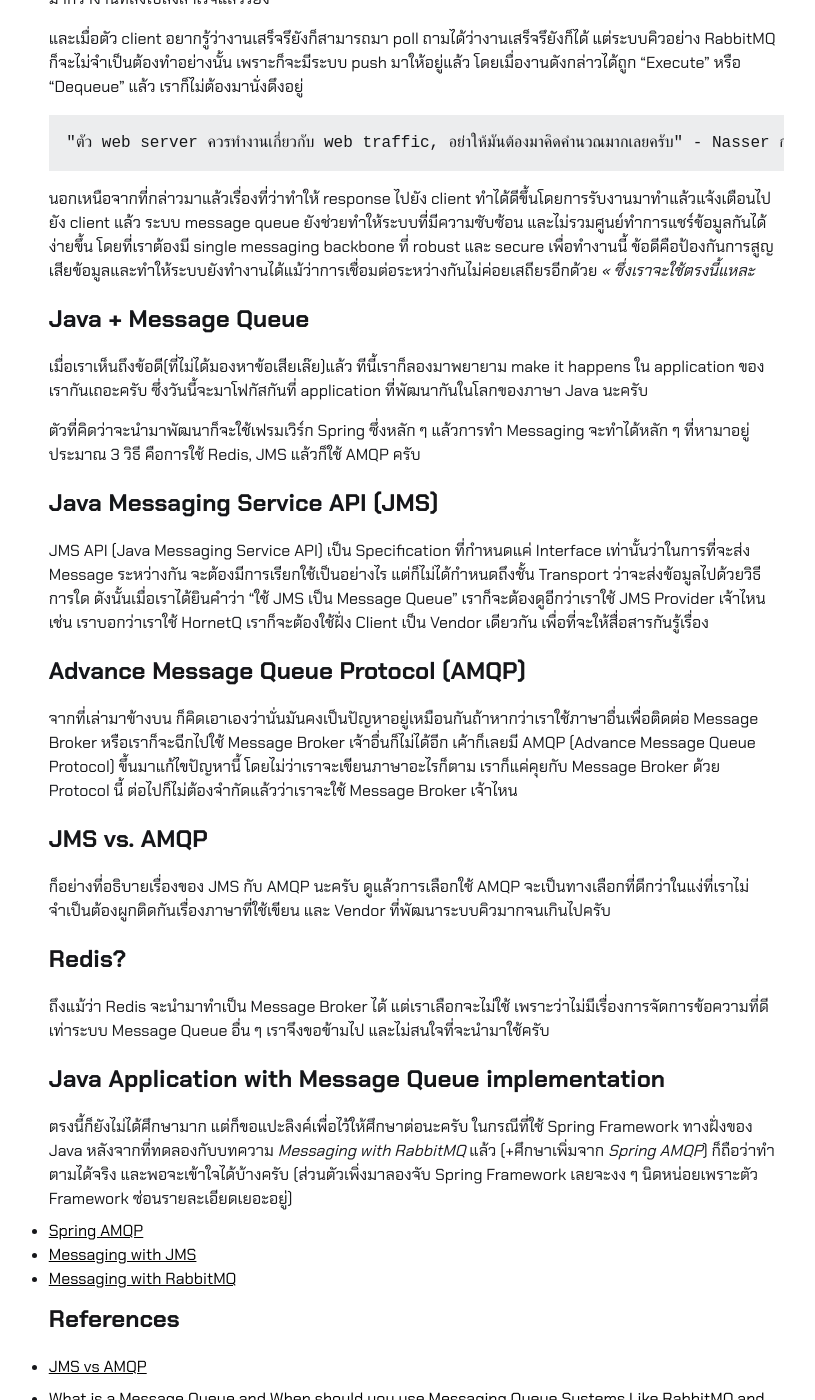
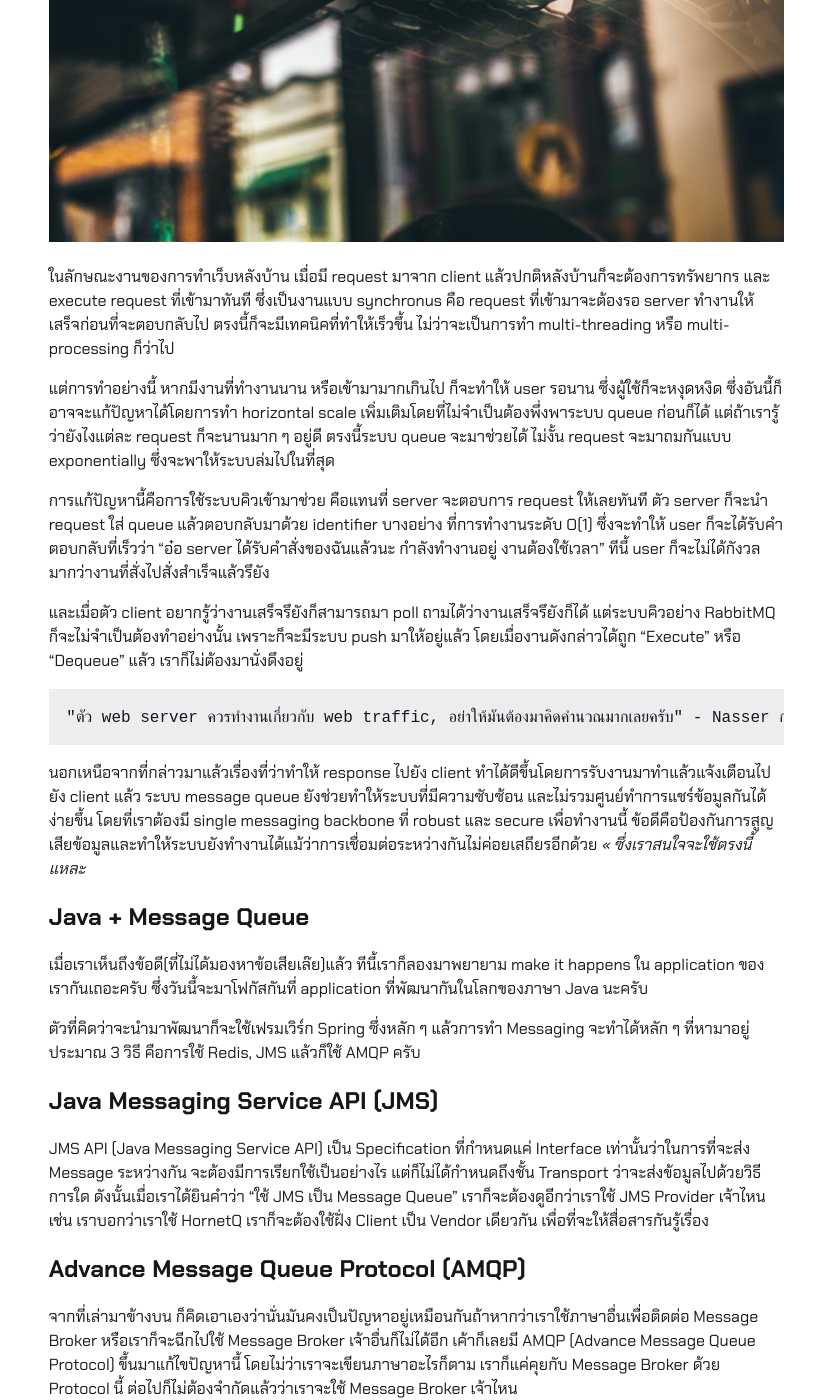
Before and after one commit to zekzit/zekzit.github.io, a Jekyll site: the page built from _posts/2020-12-10-message-queue-in-java.md, in a window 1280 px wide and 1400 px high, scrolled down 589 px. Shown: the whole window, without its empty margins (304-1119 px from the left). Built offline with Jekyll 4.4.1, drawn with Linux system fonts in a browser that asks for light colours; some web fonts are replaced.

Commit message:
Add picture to MQ

````diff
--- a/_posts/2020-12-10-message-queue-in-java.md
+++ b/_posts/2020-12-10-message-queue-in-java.md
@@ -8,6 +8,9 @@ tags: [spring, message queue, amqp]
 เนื่องจากชีวิตเราก็ต้องก้าวไปข้างหน้าเรื่อย ๆ การเจอโจทย์ยากและท้าทายขึ้น เราก็ต้องหาวิถีทางที่มาแก้ปัญหาที่มันเปลี่ยนไปเช่นกัน และวันนี้โจทย์ที่เข้ามาก็คือการที่เราจะทำอย่างไรให้คำสั่งยังอยู่แม้ว่า Service นั้นจะ down ลงไปสักแป๊ป พอตื่นขึ้นมาเราก็ควรจะรับการทำงานต่อได้ ไม่ใช่ว่าให้คำสั่งนั้นหายไปกับสายลมและตามต่อไม่ได้ สิ่งนี้จึงเป็น Solution ให้กับโจทย์ในเรื่องนี้
 
 # ทำไมต้อง Message Queue
+
+![](/assets/images/queue-number.jpg)
+
 ในลักษณะงานของการทำเว็บหลังบ้าน เมื่อมี request มาจาก client แล้วปกติหลังบ้านก็จะต้องการทรัพยากร และ execute request ที่เข้ามาทันที ซึ่งเป็นงานแบบ synchronus คือ request ที่เข้ามาจะต้องรอ server ทำงานให้เสร็จก่อนที่จะตอบกลับไป ตรงนี้ก็จะมีเทคนิคที่ทำให้เร็วขึ้น ไม่ว่าจะเป็นการทำ multi-threading หรือ multi-processing ก็ว่าไป
 
 แต่การทำอย่างนี้ หากมีงานที่ทำงานนาน หรือเข้ามามากเกินไป ก็จะทำให้ user รอนาน ซึ่งผู้ใช้ก็จะหงุดหงิด ซึ่งอันนี้ก็อาจจะแก้ปัญหาได้โดยการทำ horizontal scale เพิ่มเติมโดยที่ไม่จำเป็นต้องพึ่งพาระบบ queue ก่อนก็ได้ แต่ถ้าเรารู้ว่ายังไงแต่ละ request ก็จะนานมาก ๆ อยู่ดี ตรงนี้ระบบ queue จะมาช่วยได้ ไม่งั้น request จะมาถมกันแบบ exponentially ซึ่งจะพาให้ระบบล่มไปในที่สุด
@@ -20,7 +23,7 @@ tags: [spring, message queue, amqp]
 "ตัว web server ควรทำงานเกี่ยวกับ web traffic, อย่าให้มันต้องมาคิดคำนวณมากเลยครับ" - Nasser กล่าวเป็นภาษาตนเอง พี่หมีมาแปลให้
 ```
 
-นอกเหนือจากที่กล่าวมาแล้วเรื่องที่ว่าทำให้ response ไปยัง client ทำได้ดีขึ้นโดยการรับงานมาทำแล้วแจ้งเตือนไปยัง client แล้ว ระบบ message queue ยังช่วยทำให้ระบบที่มีความซับซ้อน และไม่รวมศูนย์ทำการแชร์ข้อมูลกันได้ง่ายขึ้น โดยที่เราต้องมี single messaging backbone ที่ robust และ secure เพื่อทำงานนี้ ข้อดีคือป้องกันการสูญเสียข้อมูลและทำให้ระบบยังทำงานได้แม้ว่าการเชื่อมต่อระหว่างกันไม่ค่อยเสถียรอีกด้วย *<< ซึ่งเราจะใช้ตรงนี้แหละ*
+นอกเหนือจากที่กล่าวมาแล้วเรื่องที่ว่าทำให้ response ไปยัง client ทำได้ดีขึ้นโดยการรับงานมาทำแล้วแจ้งเตือนไปยัง client แล้ว ระบบ message queue ยังช่วยทำให้ระบบที่มีความซับซ้อน และไม่รวมศูนย์ทำการแชร์ข้อมูลกันได้ง่ายขึ้น โดยที่เราต้องมี single messaging backbone ที่ robust และ secure เพื่อทำงานนี้ ข้อดีคือป้องกันการสูญเสียข้อมูลและทำให้ระบบยังทำงานได้แม้ว่าการเชื่อมต่อระหว่างกันไม่ค่อยเสถียรอีกด้วย *<< ซึ่งเราสนใจจะใช้ตรงนี้แหละ*
 
 # Java + Message Queue
 
````
Also changed, not shown: assets/images/queue-number.jpg (added).
